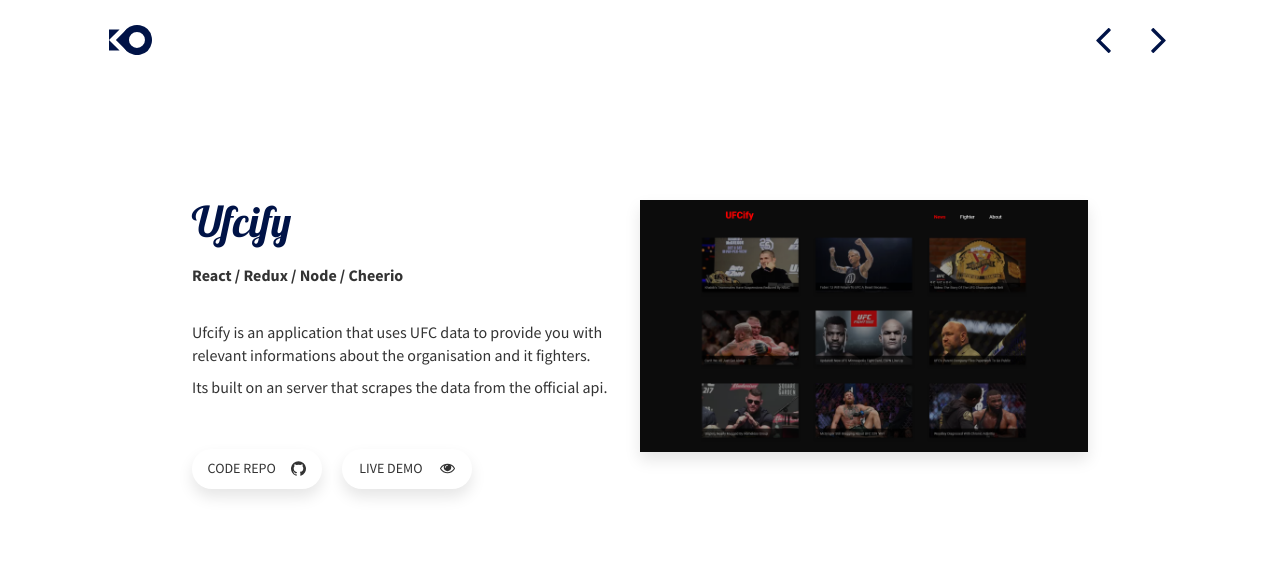
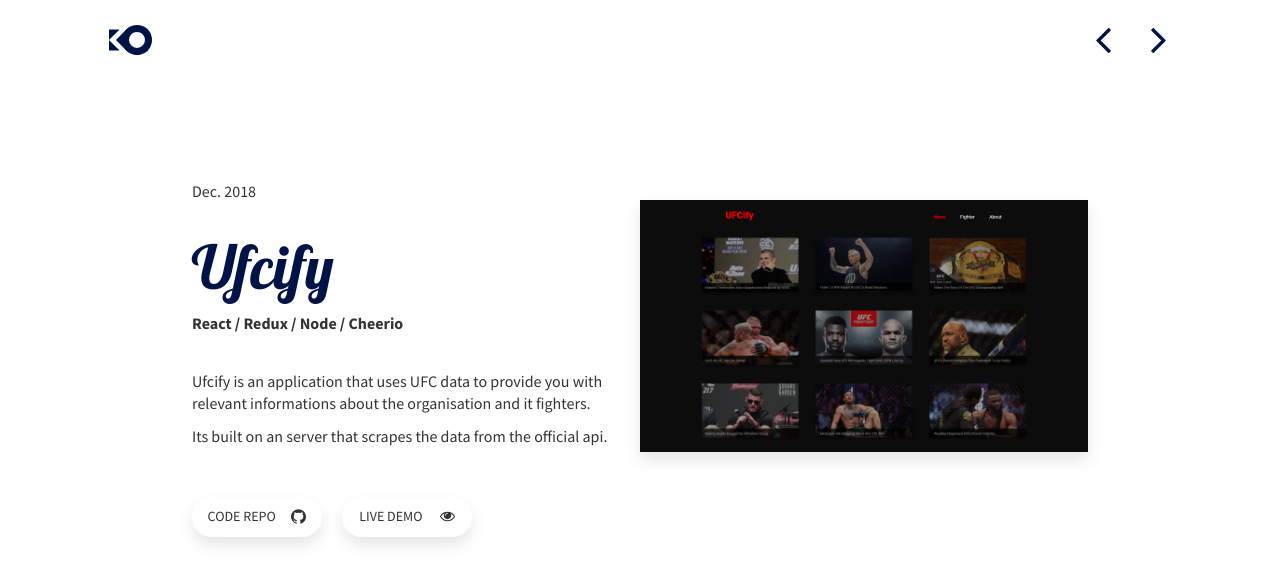
Before and after one commit to kevscript/vue-folio, a Vue app: page /project/ufcify in a window 1280 px wide. Shown: the top 584 px of the page. Built offline with nearby package versions, Linux system fonts and the light colour scheme.

Commit message:
added date to project presentation pages

```diff
--- a/src/components/Presentation.vue
+++ b/src/components/Presentation.vue
@@ -1,6 +1,7 @@
 <template>
   <section class="presentation">
-    <h3 class="presentation-title">{{ name }}</h3>
+    <span>{{ date }}</span>
+    <h2 class="presentation-title">{{ name }}</h2>
     <p class="presentation-subtitle">{{ skills.join(' / ') }}</p>
     <div class="presentation-content">
       <p v-for="(para, index) in content" :key="index">
@@ -53,7 +54,8 @@
       repo: String,
       name: String,
       skills: Array,
-      content: Array
+      content: Array,
+      date: String
     }
   }
 </script>
--- a/src/components/ProjectPage.vue
+++ b/src/components/ProjectPage.vue
@@ -4,7 +4,7 @@
     <Header :prev="prev" :next="next" />
 
     <div class="flex-container">
-      <Presentation :name="name" :demo="demo" :repo="repo" :skills="skills" :content="content" />
+      <Presentation :name="name" :demo="demo" :repo="repo" :skills="skills" :content="content" :date="date" />
       <Gallery :images="images" />
     </div>
 
@@ -31,7 +31,8 @@
       name: String,
       skills: Array,
       content: Array,
-      images: Array
+      images: Array,
+      date: String
     }
   }
 </script>
--- a/src/containers/BingePage.vue
+++ b/src/containers/BingePage.vue
@@ -8,6 +8,7 @@
     :skills='["React", "Redux", "styled-components", "PropTypes"]'
     :content='["Bingewatcher is a web library that gives you access to informations on close to 500.000 movies.", "From ratings and trailers, to casts and actors bios, it allows you to search for specific movies, by name or genre, and receive related recommandations."]'
     :images="['binge/binge1.png', 'binge/binge2.png', 'binge/binge3.png', 'binge/binge4.png']"
+    date="Apr. 2019"
   />
 </template>
 
--- a/src/containers/SniplibPage.vue
+++ b/src/containers/SniplibPage.vue
@@ -1,6 +1,6 @@
 <template>
   <ProjectPage :prev="this.prev" :next="this.next" :demo="this.demo" :repo="this.repo" :name="this.name"
-    :skills="this.skills" :content="this.content" :images="this.images" />
+    :skills="this.skills" :content="this.content" :images="this.images" :date="this.date" />
 </template>
 
 
@@ -26,7 +26,8 @@
         ],
         images: [
           'sniplib/sniplib1.jpg',
-        ]
+        ],
+        date: "Sept. 2019"
       }
     }
   }
--- a/src/containers/TempeoPage.vue
+++ b/src/containers/TempeoPage.vue
@@ -2,7 +2,7 @@
   <ProjectPage prev="ufcify" next="sniplib" demo="https://tempeo.herokuapp.com/"
     repo="https://github.com/kevscript/tempeo" name="Tempeo" :skills='["Javascript", "ES6", "Node", "Express"]'
     :content='["Tempeo is a geo-climatic application monitoring weather around the world.", "Its built on multiple api layers. It provides an interactive map which can be used to target specific locations, and a search bar with autocompletion for cities and addresses."]'
-    :images="['tempeo/tempeo.png']" />
+    :images="['tempeo/tempeo.png']" date="Sept. 2018" />
 </template>
 
 
--- a/src/containers/TripeoPage.vue
+++ b/src/containers/TripeoPage.vue
@@ -1,6 +1,6 @@
 <template>
   <ProjectPage :prev="this.prev" :next="this.next" :demo="this.demo" :repo="this.repo" :name="this.name"
-    :skills="this.skills" :content="this.content" :images="this.images" />
+    :skills="this.skills" :content="this.content" :images="this.images" :date="this.date" />
 </template>
 
 
@@ -28,7 +28,8 @@
           'tripeo/tripeo2.png',
           'tripeo/tripeo3.png',
           'tripeo/tripeo4.png'
-        ]
+        ],
+        date: "Jun. 2019"
       }
     }
   }
--- a/src/containers/UfcifyPage.vue
+++ b/src/containers/UfcifyPage.vue
@@ -8,6 +8,7 @@
     :skills='["React", "Redux", "Node", "Cheerio"]'
     :content='["Ufcify is an application that uses UFC data to provide you with relevant informations about the organisation and it fighters.", "Its built on an server that scrapes the data from the official api."]'
     :images="['ufcify/ufcify.png']"
+    date="Dec. 2018"
   />
 </template>
 
--- a/src/containers/YouthemePage.vue
+++ b/src/containers/YouthemePage.vue
@@ -8,6 +8,7 @@
     :skills='["React", "Node", "Express", "Material-UI", "Firebase"]'
     :content='["Youtheme helps you customize your experience by allowing you to sort Youtube channels by specific themes.", "It uses Firebase for authentification and storing user data."]'
     :images="['youtheme/youtheme2.png']"
+    date="Feb. 2019"
   />
 </template>
 
--- a/src/styles/project/presentation.scss
+++ b/src/styles/project/presentation.scss
@@ -3,8 +3,13 @@
   padding-top: 100px;
 
   .presentation-title {
-    @include h3;
-    line-height: 2;
+    @include h2;
+    line-height: 1.5;
+    margin-top: 20px;
+
+    @media only screen and (max-width: 768px) {
+      font-size: 50px;
+    }
   }
 
   .presentation-subtitle {
```
